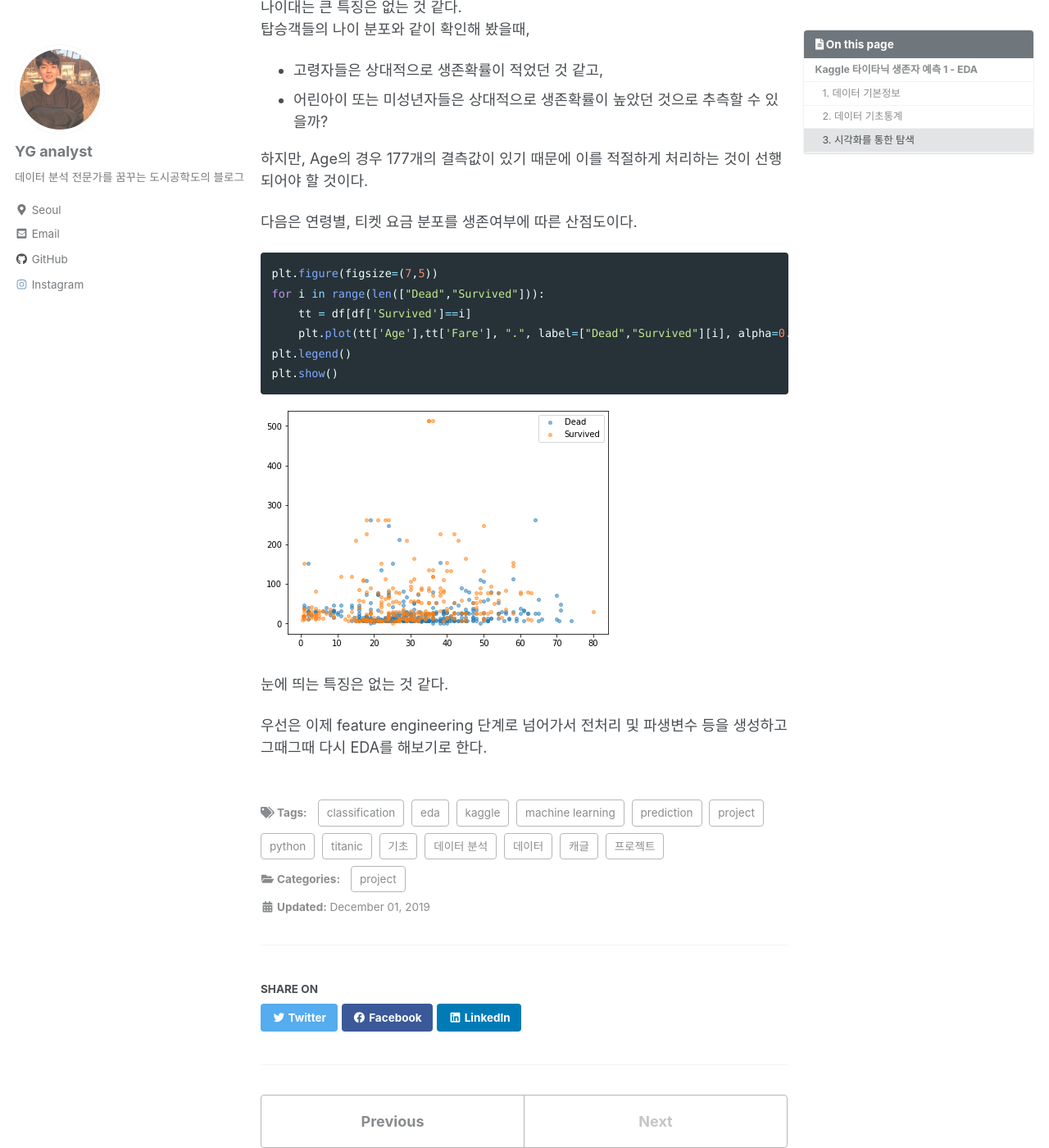
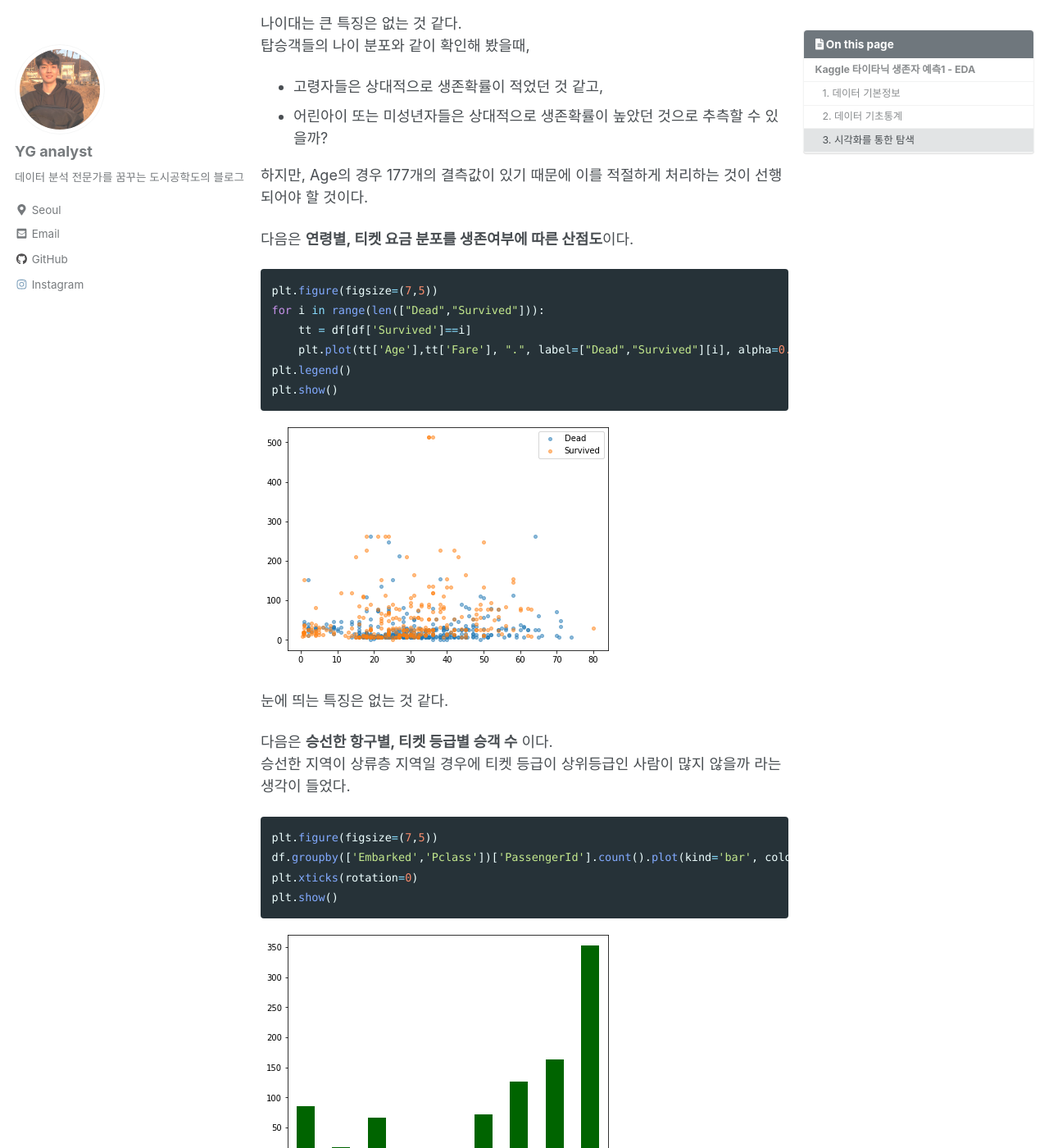
Before and after one commit to yganalyst/yganalyst.github.io, a Jekyll site: the page built from _posts/2019-12-01-kaggle_titanic_1.md, in a window 1280 px wide and 1400 px high, scrolled down 4983 px. Shown: the whole window at 82% size. Built offline with Jekyll 4.4.1, drawn with Linux system fonts in a browser that asks for light colours; cached includes are drawn as plain includes; nearby versions of some CDN libraries; comment, search, counter and statistics services are not loaded; some of the changed text lies outside the part shown.

Commit message:
add contents

````diff
--- a/_posts/2019-12-01-kaggle_titanic_1.md
+++ b/_posts/2019-12-01-kaggle_titanic_1.md
@@ -28,14 +28,16 @@
 last_modified_at: 2019-12-01T19:00-19:30
 ---
 
-## Kaggle 타이타닉 생존자 예측 1 - EDA
+
+## Kaggle 타이타닉 생존자 예측1 - EDA
+
 - url : https://www.kaggle.com/c/titanic
 - train set : 891 row
 - test set : 418 row
 - Classification Problem
 
+
 ### 1. 데이터 기본정보
-
 
 ```python
 import pandas as pd
@@ -426,7 +428,7 @@
 
 우선 각 변수별로 생존여부와 어떤 관계가 있는지 간단하게 시각화를 통해 파악을 시작해보자.
 
-범주형 변수인 성별(Sex), 클래스(Pclass), 승선 항구(Embarked)에 따른 생존여부이다.
+범주형 변수인 **성별(Sex), 클래스(Pclass), 승선 항구(Embarked)별 생존여부에 따른 도수분포표**이다.
 
 
 ```python
@@ -466,7 +468,7 @@
 
 하지만 단순히 위의 히스토그램과 같이 관찰했을때, 애초에 탑승자가 더 많기 때문에 사망자가 더 많은 것일 확률도 배제할 수 없다.
 
-이번엔 연령대에 따른 생존여부 도수분포표이다.
+이번엔 **연령대에 따른 생존여부 도수분포표**이다.
 
 
 ```python
@@ -497,7 +499,7 @@
 
 하지만, Age의 경우 177개의 결측값이 있기 때문에 이를 적절하게 처리하는 것이 선행되어야 할 것이다.
 
-다음은 연령별, 티켓 요금 분포를 생존여부에 따른 산점도이다.
+다음은 **연령별, 티켓 요금 분포를 생존여부에 따른 산점도**이다.
 
 
 ```python
@@ -515,5 +517,24 @@
 
 눈에 띄는 특징은 없는 것 같다.
 
+다음은 **승선한 항구별, 티켓 등급별 승객 수** 이다.
+승선한 지역이 상류층 지역일 경우에 티켓 등급이 상위등급인 사람이 많지 않을까 라는 생각이 들었다.
+
+
+```python
+plt.figure(figsize=(7,5))
+df.groupby(['Embarked','Pclass'])['PassengerId'].count().plot(kind='bar', color="darkgreen")
+plt.xticks(rotation=0)
+plt.show()
+```
+
+
+![png](/assets/images/kaggle/titanic_4.png)
+
+
+애초에 Southampton지역에서 탑승한 승객이 가장 많기도 하고, Queenstown에서 탑승한 승객이 대부분 3등급이라는 사실을 제외하고는 판단짓기 어려운 결과인 것 같다.
+
+
+
 우선은 이제 feature engineering 단계로 넘어가서 전처리 및 파생변수 등을 생성하고
 그때그때 다시 EDA를 해보기로 한다.
````
Also changed, not shown: other parts of _posts/2019-12-01-kaggle_titanic_1.md (+2 -2 lines), assets/images/kaggle/titanic_4.png (added).
